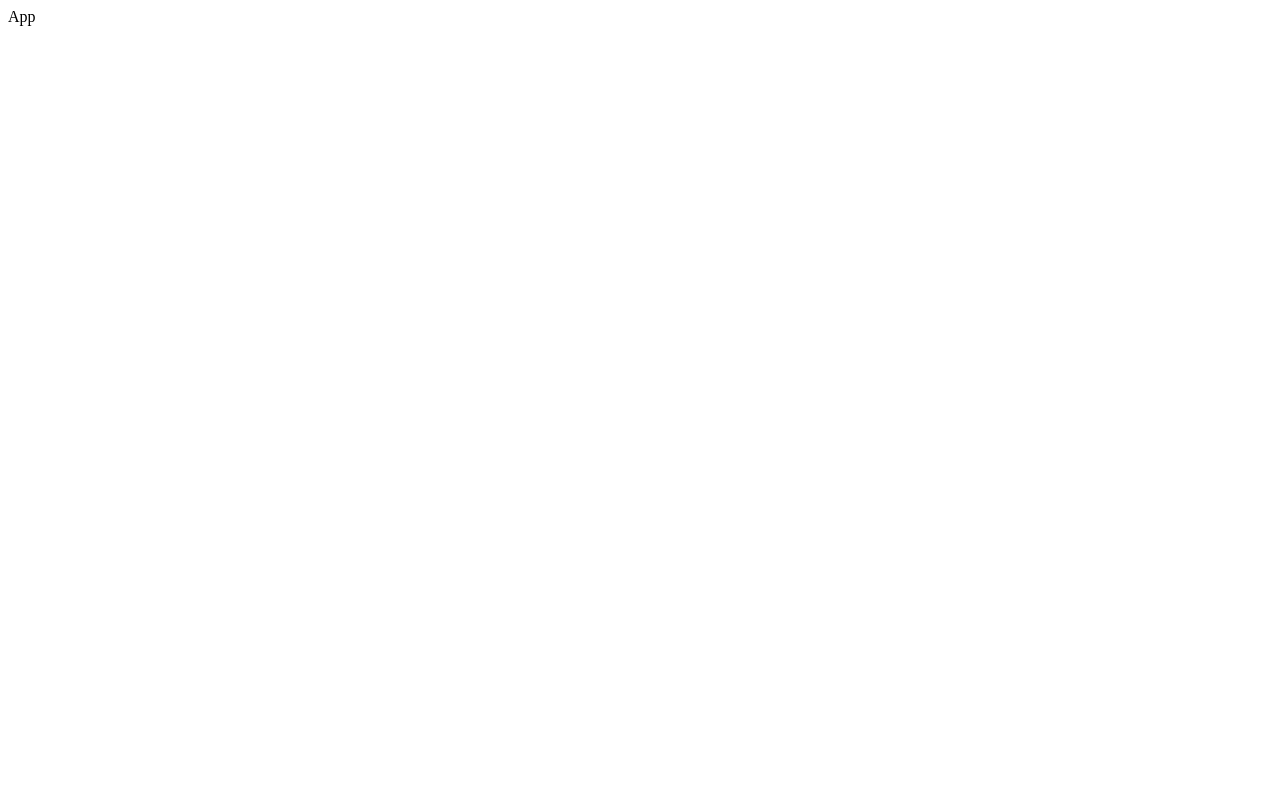
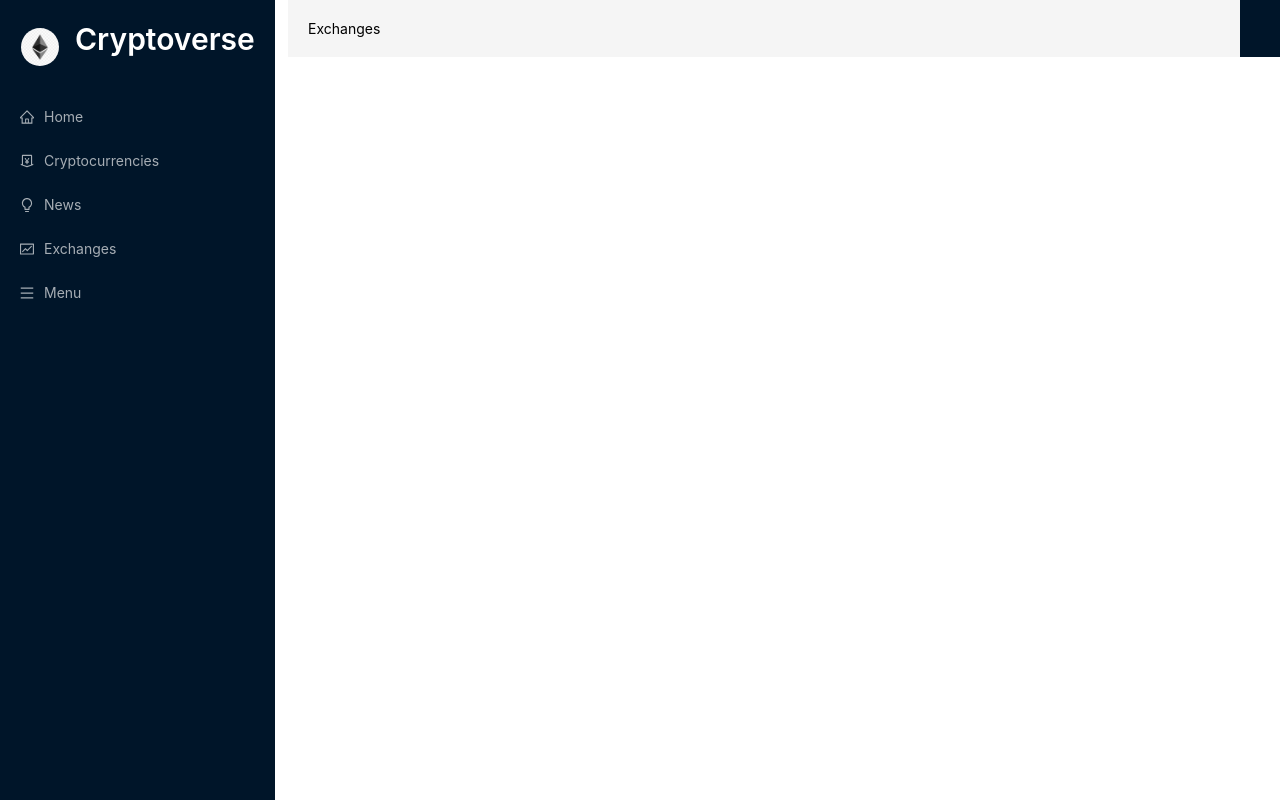
Before and after one commit to Sakyi2/cryptoverse, a React (Vite) app: page /exchanges in a window 1280 px wide. Built offline with nearby package versions, Linux system fonts and the light colour scheme.

Commit message:
created routes components

```diff
--- /dev/null
+++ b/src/App.css
@@ -0,0 +1,379 @@
+
+:root{
+    --text-primary:#000;
+    --bgPrimary:#fff;
+   --bgSecondary: #F9F9F9;
+   --pink: #0071bd;
+   --light-blue: #e6f7ff;
+   --border: #d9d9d9;
+}
+
+* {
+    margin: 0;
+    padding: 0;
+    box-sizing: border-box;
+}
+
+a:hover{
+    color: var(--pink) !important;
+}
+
+.app{
+    display: flex;
+    overflow: hidden;
+}
+
+.navbar{
+    flex: 0.2;
+    background-color: rgb(0, 21, 41);
+}
+
+.main{
+    flex: 0.8;
+    width: 100%;
+
+}
+.routes{
+    padding: 20px;
+}
+.nav-container{
+    position: fixed;
+    left: 0;
+    margin: 10px;
+    height: 100vh;
+    margin: 0px;
+    background-color: rgb(0, 21, 41);
+}
+
+.logo-container{
+    background-color: #001529;
+    display: flex;
+    padding: 20px;
+    align-items: center;
+    width: 100%;
+}
+.logo{
+    margin:0 0 0 15px;
+}
+.logo a{
+   color: white;
+}
+.menu-control-container{
+    display: none !important;
+    position: absolute !important;
+    right: 10px !important;
+    top: 25px !important;
+    font-size: 1.2rem !important;
+    background-color: var(--bgSecondary) !important;
+    border: none !important;
+}
+
+.loader{
+    height: 81vh;
+    display: flex;
+    justify-content: center;
+    align-items: center;
+}
+
+@media screen and (max-width:1300px){
+    .main{
+        margin-left: 50px;
+    }
+}
+
+@media screen and (max-width:1170px){
+    .main{
+        margin-left: 50px;
+    }
+}
+
+@media screen and (max-width:1000px){
+    .main{
+        margin-left: 100px;
+    }
+}
+
+@media screen and (max-width:800px){
+    .app{
+        flex-direction: column;
+        overflow: hidden;
+    }
+
+    .navbar{
+        flex: 1;
+    }
+
+    .main{
+        flex: 1;
+        margin-top: 90px;
+        margin-left: 0px;
+        margin-right: 10px;
+    }
+
+    .nav-container{
+        height: 8vh;
+        position:fixed;
+        width: 100%;
+        z-index: 100;
+        background-color: var(--bgSecondary);
+    }
+
+    .menu-control-container{
+        display: block !important;
+    }
+
+    .ant-menu{
+        position: absolute;
+        right: 0px;
+    }
+    .home-title{
+        font-size: 1.4rem !important;
+    }
+    .show-more{
+        font-size: 1.3rem !important;
+    }
+}
+
+.coin-detail-container{
+    margin: 30px;
+}
+
+.coin-heading-container{
+    display: flex;
+    justify-content: center;
+    align-items: center;
+    flex-direction: column;
+    border-bottom: 1px solid var(--border);
+    padding-top: 20px;
+    padding-bottom: 20px;
+    gap: 10px;
+}
+
+.coin-heading-container .coin-name{
+    font-weight: 900;
+    color: var(--pink);
+}
+
+.coin-heading-container p{
+    font-size: 1rem;
+    opacity: 0.9;
+    margin-bottom: 20px;
+}
+
+.stats-container{
+    display: flex;
+    justify-content: space-between;
+    align-items: center;
+    gap: 40px;
+}
+
+.stats-container h2{
+    font-weight: 700;
+    font-size: 1.4rem;
+    margin-top: 20px;
+    color: var(--pink);
+}
+
+.coin-details-heading{
+    font-weight: 700 !important;
+    margin-top: 20px !important;
+    color: var(--pink) !important;
+}
+
+.coin-stats{
+    display: flex;
+    justify-content: space-between;
+    border-bottom: 1px solid var(--border);
+    font-size: 1rem;
+    opacity: 0.9;
+    padding: 20px;
+
+}
+
+.coin-stats-name{
+    display: flex;
+    gap: 10px;
+    font-size: 1rem;
+}
+
+.stats{
+    font-weight: 800;
+}
+
+.coin-value-statistics-heading p{
+    font-size: 1rem;
+    opacity: 0.9;
+}
+
+.coin-desc-link{
+    display: flex;
+    gap: 40px;
+    margin-top: 40px;
+    padding-top: 20px;
+}
+
+.coin-desc-link h2{
+    font-weight: 700;
+    color: var(--pink);
+}
+
+.coin-desc-link p{
+    font-size: 1rem;
+    opacity: 0.9;
+}
+
+.coin-desc-link a{
+    color: var(--pink);
+}
+
+.coin-desc-link h3{
+    font-weight: 700;
+}
+
+.coin-desc{
+    flex: 0.5;
+}
+
+.coin-links{
+  padding: 0px 20px;
+    flex: 0.5;
+}
+
+.coin-link{
+    display: flex;
+    justify-content: space-between;
+    align-items: center;
+    border-bottom: 1px solid var(--border);
+    padding: 20px;
+}
+
+.link-name{
+    text-transform: capitalize;
+    font-size: 1rem;
+}
+
+.coin-link a{
+    color: var(--pink);
+    font-weight: 700;
+    font-size: 1rem;
+}
+
+.coin-link:hover, .coin-stats:hover{
+    background-color: var(--bgSecondary);
+}
+
+@media screen and (max-width:1000px){
+    .stats-container{
+        flex-direction: column;
+    }
+    .coin-desc-link{
+        flex-direction: column;
+    }
+    .stats-container h2{
+        margin-top: 0px;
+    }
+}
+
+@media screen and (max-width: 500px){
+    .coin-links{
+        padding: 0px;
+    }
+    .coin-detail-container{
+        margin: 0;
+    }
+}
+@media screen and (max-width: 500px){
+    .heading{
+        margin-top: 20px;
+    }
+}
+
+.select-news{
+    width: 180px;
+}
+.news-card{
+    min-height: 300px !important;
+}
+.news-image-container{
+    display: flex !important;
+    justify-content: space-between !important;
+}
+.news-title{
+width: 70%;
+}
+
+.news-image-container .img{
+    width:100px;
+    height:100px;
+}
+.news-card p{
+    color: black;
+    margin: 10px 0px !important;
+}
+.provider-container{
+    display: flex;
+    justify-content: space-between;
+}
+.provider-name{
+    margin-left: 10px;
+}
+
+.chart-header{
+    display: flex;
+    justify-content: space-between;
+    gap: 50px;
+    color: #0071bd;
+}
+.chart-title{
+    color: #0071bd !important;
+}
+.price-container{
+    display: flex !important;
+    gap: 20px !important;
+    align-items: center !important;
+    flex-wrap: wrap !important;
+}
+.price-change{
+    font-weight: 900 !important;
+}
+.current-price{
+    margin-top: 0px !important;
+    font-weight: 900 !important;
+}
+.home-heading-container{
+    display: flex;
+    justify-content: space-between;
+    align-items: center;
+    margin-top: 40px;
+}
+.show-more{
+    margin-top: 0px !important;
+}
+.exchange-image{
+    margin: 0px 10px !important;
+}
+.search-crypto{
+    margin: 20px auto 30px auto;
+    width: 250px;
+}
+.crypto-card-container{
+    min-height: 65vh !important;
+}
+.crypto-card{
+    min-width: 250px;
+}
+.crypto-card .crypto-image{
+    width:35px;
+}
+.select-timeperiod{
+    width: 200px !important;
+    margin-top: 20px !important;
+}
+
+.footer {
+    background-color: #001529;
+    display: flex;
+    flex-direction: column;
+    padding: 20px;
+    align-items: center;
+}
--- a/src/App.jsx
+++ b/src/App.jsx
@@ -1,9 +1,30 @@
-import React from 'react'
+import React from 'react';
+import { Route, Routes } from 'react-router-dom';
+import { Layout, Typography, Space } from 'antd';
+import { Navbar, Exchanges, Homepage, News, CryptoDetails, Cryptoverse } from './components';
 
 const App = () => {
   return (
-    <div>App</div>
-  )
-}
+    <div className='app'>
+      <div className='navbar'>
+        <Navbar />
+      </div>
+      <div className='main'>
+        <Layout>
+          <div className='routes'>
+            <Routes>
+              <Route path="/" element={<Homepage />} />
+              <Route path="/exchanges" element={<Exchanges />} />
+              <Route path="/cryptoverse" element={<Cryptoverse />} />
+              <Route path="/crypto/:coinId" element={<CryptoDetails />} />
+              <Route path="/news" element={<News />} />
+            </Routes>
+          </div>
+        </Layout>
+      </div>
+      <div className='footer'></div>
+    </div>
+  );
+};
 
-export default App
+export default App;
--- /dev/null
+++ b/src/components/CrytoDetails.jsx
@@ -0,0 +1,9 @@
+import React from 'react'
+
+const CrytoDetails = () => {
+  return (
+    <div>CrytoDetails</div>
+  )
+}
+
+export default CrytoDetails
--- /dev/null
+++ b/src/components/Crytoverse.jsx
@@ -0,0 +1,9 @@
+import React from 'react'
+
+const Crytoverse = () => {
+  return (
+    <div>Crytoverse</div>
+  )
+}
+
+export default Crytoverse
--- /dev/null
+++ b/src/components/Exchanges.jsx
@@ -0,0 +1,9 @@
+import React from 'react'
+
+const Exchanges = () => {
+  return (
+    <div>Exchanges</div>
+  )
+}
+
+export default Exchanges
--- /dev/null
+++ b/src/components/Homepage.jsx
@@ -0,0 +1,9 @@
+import React from 'react'
+
+const Homepage = () => {
+  return (
+    <div>Homepage</div>
+  )
+}
+
+export default Homepage
--- /dev/null
+++ b/src/components/Navbar.jsx
@@ -0,0 +1,39 @@
+import React from 'react'
+import {Button ,Menu,Typography ,Avatar} from "antd";
+import {Link} from "react-router-dom"
+import {HomeOutlined , MoneyCollectOutlined, BulbOutlined,FundOutlined,MenuOutlined } from '@ant-design/icons'
+
+import icon from "../images/cryop.png"
+const Navbar = () => {
+  return (
+    <div className="nav-container">
+      <div className="logo-container">
+       <Avatar src={icon} size="large"/>
+        <Typography.Title level={2} className="logo">
+          <Link to="/">Cryptoverse</Link>
+        </Typography.Title>
+      </div>
+      <Menu theme="dark">
+        <Menu.Item icon={<HomeOutlined/>}>
+            <Link to="/" >Home</Link>
+        </Menu.Item>
+        <Menu.Item icon={<MoneyCollectOutlined/>}>
+            <Link to="/cryptocurrencies" >Cryptocurrencies</Link>
+        </Menu.Item>
+        <Menu.Item icon={<BulbOutlined/>}>
+            <Link to="/News" >News</Link>
+        </Menu.Item>
+        <Menu.Item icon={<FundOutlined/>}>
+            <Link to="/exchanges" >Exchanges</Link>
+        </Menu.Item>
+        <Menu.Item icon={<MenuOutlined/>}>
+            <Link to="/menu" >Menu</Link>
+        </Menu.Item>
+
+
+      </Menu>
+    </div>
+  )
+}
+
+export default Navbar
--- /dev/null
+++ b/src/components/News.jsx
@@ -0,0 +1,11 @@
+import React from 'react'
+
+const News = () => {
+  return (
+    <div>
+
+    </div>
+  )
+}
+
+export default News
--- /dev/null
+++ b/src/components/index.js
@@ -0,0 +1,6 @@
+export {default as Navbar} from "./Navbar"
+export {default as News} from "./News"
+export {default as Cryptoverse} from "./Crytoverse"
+export {default as Exchanges} from "./Exchanges"
+export {default as CryptoDetails} from "./CrytoDetails"
+export {default as Homepage} from "./Homepage"
--- a/src/main.jsx
+++ b/src/main.jsx
@@ -1,6 +1,19 @@
 import React from "react";
 import ReactDom from "react-dom"
+import {createRoot} from  'react-dom/client'
+import {BrowserRouter as Router} from "react-router-dom"
 
 import App from "./App";
+import "./App.css"
 
-ReactDom.render(<App/> , document.getElementById('root'))
+
+const root =
+
+createRoot(
+    document.getElementById('root')
+    );
+ root.render(
+    <Router>
+ <App/>
+ </Router>
+ );
```
Also changed, not shown: package.json (+12 -1 lines), src/images/cryop.png (added), 1 other file (tests, documents, lock files or other folders).
